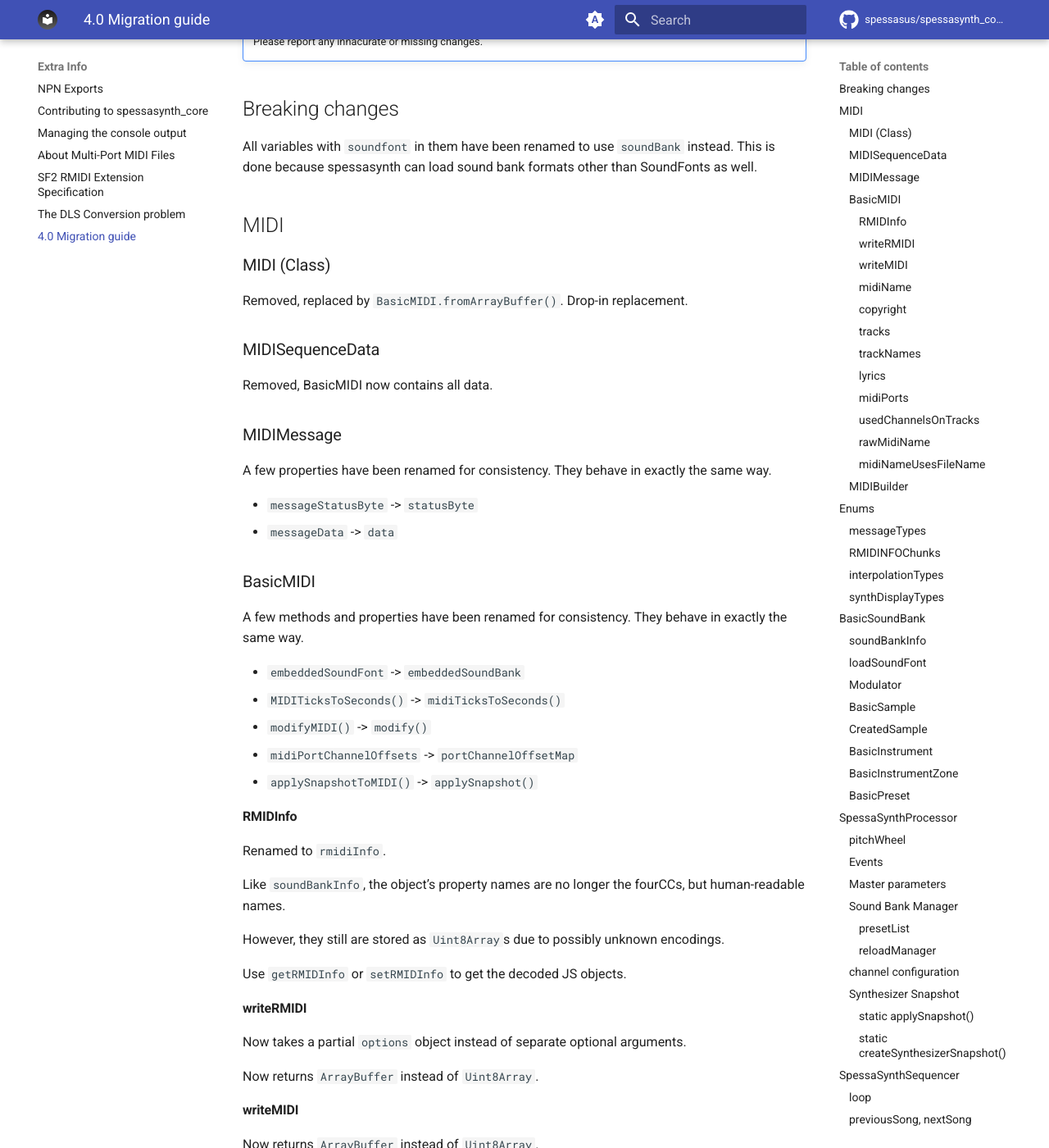
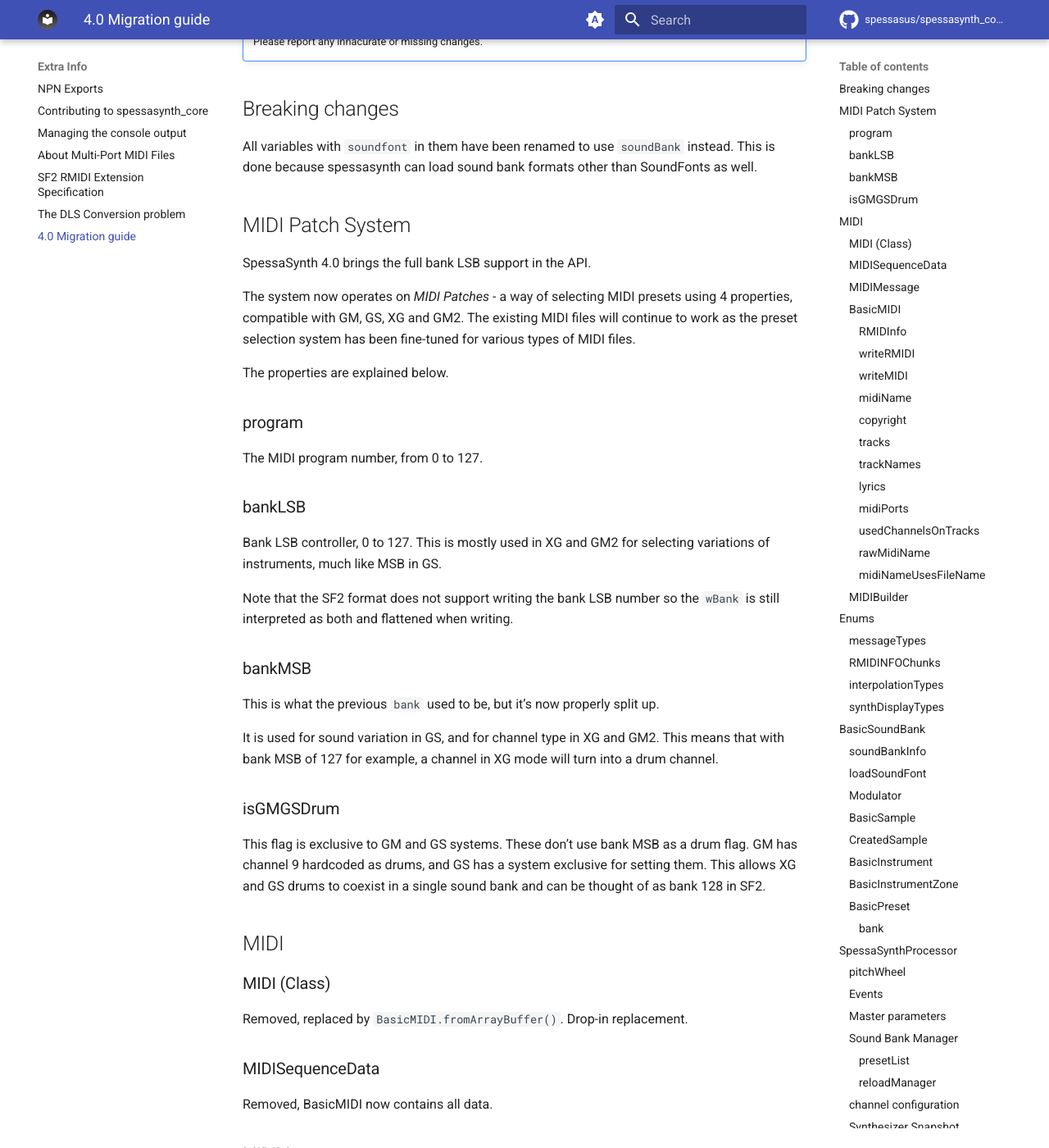
Before and after one commit to spessasus/spessasynth_core, an MkDocs documentation site: the page built from docs/extra/4-0-migration-guide.md, in a window 1280 px wide and 1400 px high, scrolled down 391 px. Shown: the whole window at 82% size. Built offline with MkDocs 1.6.1 and Material for MkDocs 9.7.7, drawn with Linux system fonts in a browser that asks for light colours; comment, search, counter and statistics services are not loaded; some of the changed text lies outside the part shown.

Commit message:
explain bank LSB

```diff
--- a/docs/extra/4-0-migration-guide.md
+++ b/docs/extra/4-0-migration-guide.md
@@ -14,6 +14,39 @@
 
 All variables with `soundfont` in them have been renamed to use `soundBank` instead.
 This is done because spessasynth can load sound bank formats other than SoundFonts as well.
+
+## MIDI Patch System
+
+SpessaSynth 4.0 brings the full bank LSB support in the API.
+
+The system now operates on _MIDI Patches_ - a way of selecting MIDI presets using 4 properties,
+ compatible with GM, GS, XG and GM2.
+ The existing MIDI files will continue to work as the preset selection system has been fine-tuned for various types of MIDI files.
+
+The properties are explained below.
+
+### program
+
+The MIDI program number, from 0 to 127.
+
+### bankLSB
+
+Bank LSB controller, 0 to 127. This is mostly used in XG and GM2 for selecting variations of instruments, much like MSB in GS.
+
+Note that the SF2 format does not support writing the bank LSB number so the `wBank` is still interpreted as both and flattened when writing.
+
+### bankMSB
+
+This is what the previous `bank` used to be, but it's now properly split up.
+
+It is used for sound variation in GS, and for channel type in XG and GM2.
+This means that with bank MSB of 127 for example, a channel in XG mode will turn into a drum channel.
+
+### isGMGSDrum
+
+This flag is exclusive to GM and GS systems. These don't use bank MSB as a drum flag.
+GM has channel 9 hardcoded as drums, and GS has a system exclusive for setting them.
+This allows XG and GS drums to coexist in a single sound bank and can be thought of as bank 128 in SF2.
 
 ## MIDI
 
@@ -206,8 +239,15 @@
 This means that
 `createZone()` now requires one argument: the sample that belongs to that zone.
 
+### BasicPreset
 
-### BasicPreset
+#### bank
+
+replaced with the MIDI patch system. For `BasicPreset` this means splitting up into three properties:
+
+- bankLSB
+- bankMSB
+- isGMGSDrum
 
 A few methods and properties have been renamed for consistency.
 They behave in exactly the same way.
```
